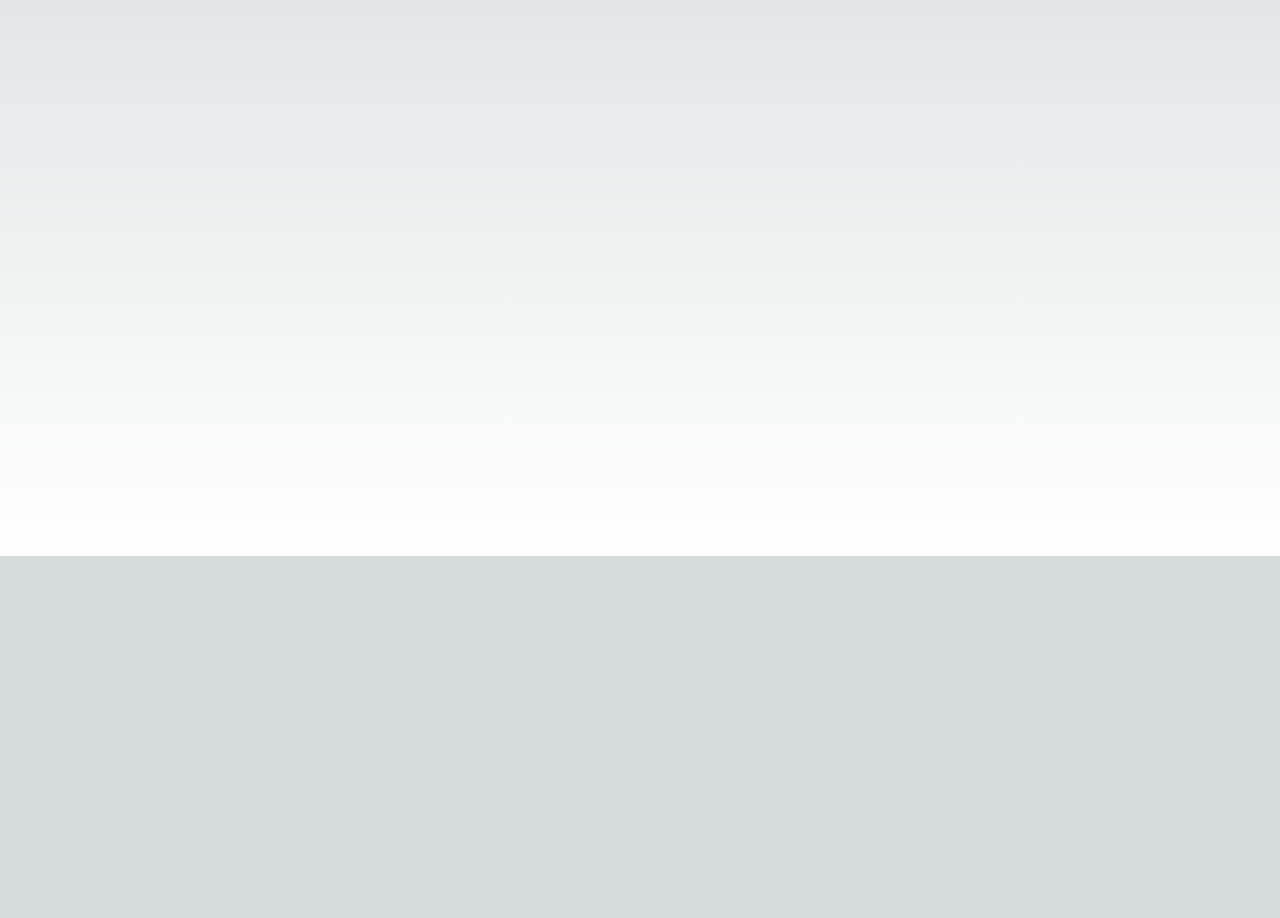
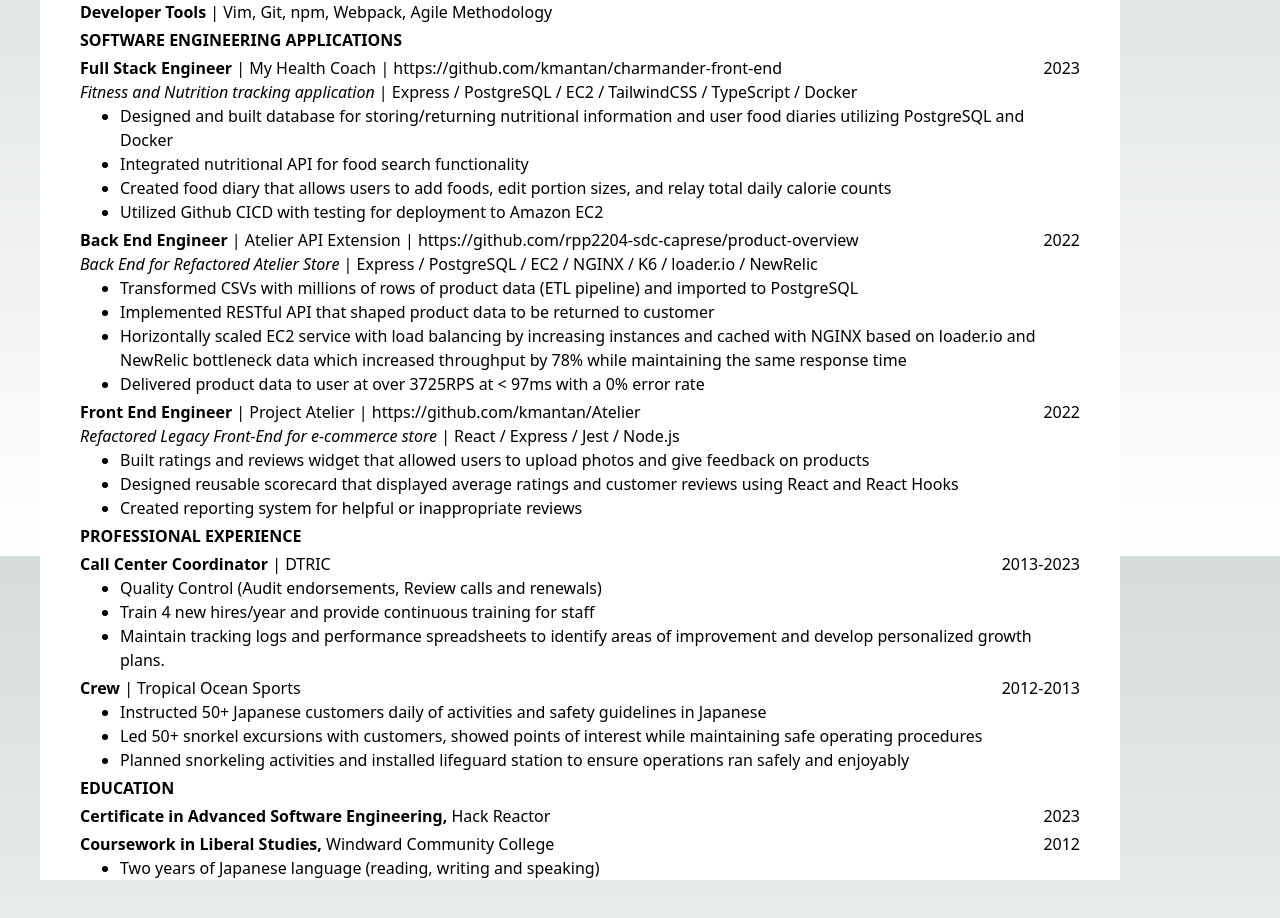
Before and after one commit to kmantan/personal-page, a Next.js app: page /content/resume in a window 1280 px wide. Shown: the part 244-1162 px from the top of the page. Before the commit the page ends 800 px from the top, so only its background shows below. Built offline with nearby package versions, Linux system fonts and the light colour scheme.

Commit message:
Completed resume

```diff
--- a/src/pages/content/resume.tsx
+++ b/src/pages/content/resume.tsx
@@ -2,15 +2,85 @@
 
 export default function Resume(){
   return (
-    <div className="bg-white m-10 h-5/6 w-full">
-      <div className="m-2">
-        <h1 className="text-black text-4xl mb-4">Keenan Aldridge</h1>
-        <p className="text-black">Aiea, Hawaii (Open to Remote) | (404) 576-8138 | kmantan@gmail.com</p>
+    <div className="resume bg-white m-10 h-5/6 w-full">
+      <div className="m-10">
+        <h1 className="text-black text-4xl font-bold mb-4">Keenan Aldridge</h1>
+        <p>Aiea, Hawaii (Open to Remote) | (404) 576-8138 | kmantan@gmail.com</p>
         <a className="text-black m-0" href="linkedin.com/in/keenanaldridge">linkedin.com/in/keenanaldridge   |</a>
         <a className="text-black ml-2" href="github.com/kmantan">github.com/kmantan</a>
-        <h3 className="text-black font-bold text-lg mt-4">TECHNICAL SKILLS</h3>
-        <p className="text-black"><strong>Front End</strong> | JavaScript (ES5 and ES6/Modern JS), React, TailwindCSS, NextJS, HTML5, CSS3, TypeScript, jQuery</p>
-        <p className="text-black"><strong>Back End</strong> | Node.js, Express, PostgreSQL, MongoDB, MySQL, RESTful API Development</p>
+        <h2 className="resume-h2">TECHNICAL SKILLS</h2>
+        <p><strong>Front End</strong> | JavaScript (ES5 and ES6/Modern JS), React, TailwindCSS, NextJS, HTML5, CSS3, TypeScript, jQuery</p>
+        <p><strong>Back End</strong> | Node.js, Express, PostgreSQL, MongoDB, MySQL, RESTful API Development</p>
+        <p><strong>Testing/Deployment</strong> | Jest, Mocha, Chai, AWS: EC2 / RDS / S3, K6, loader.io, NewRelic, CICD, NGINX, Docker</p>
+        <p><strong>Developer Tools</strong> | Vim, Git, npm, Webpack, Agile Methodology</p>
+        <h2 className="resume-h2">SOFTWARE ENGINEERING APPLICATIONS</h2>
+        <div className="resume-item">
+          <p><strong>Full Stack Engineer</strong> | My Health Coach | https://github.com/kmantan/charmander-front-end</p>
+          <p>2023</p>
+        </div>
+        <p className="text-black"><em>Fitness and Nutrition tracking application</em> | Express / PostgreSQL / EC2 / TailwindCSS / TypeScript / Docker</p>
+        <ul className="list-disc ml-10 mr-10">
+          <li>Designed and built database for storing/returning nutritional information and user food diaries utilizing PostgreSQL and Docker</li>
+          <li>Integrated nutritional API for food search functionality</li>
+          <li>Created food diary that allows users to add foods, edit portion sizes, and relay total daily calorie counts</li>
+          <li>Utilized Github CICD with testing for deployment to Amazon EC2</li>
+        </ul>
+        <div className="resume-item">
+          <p><strong>Back End Engineer</strong> | Atelier API Extension | https://github.com/rpp2204-sdc-caprese/product-overview</p>
+          <p>2022</p>
+        </div>
+        <p className="text-black"><em>Back End for Refactored Atelier Store</em> | Express / PostgreSQL / EC2 / NGINX / K6 / loader.io / NewRelic</p>
+        <ul className="list-disc ml-10 mr-10">
+          <li>Transformed CSVs with millions of rows of product data (ETL pipeline) and imported to PostgreSQL</li>
+          <li>Implemented RESTful API that shaped product data to be returned to customer</li>
+          <li>Horizontally scaled EC2 service with load balancing by increasing instances and cached with NGINX based on
+            loader.io and NewRelic bottleneck data which increased throughput by 78% while maintaining the same response
+            time</li>
+          <li>Delivered product data to user at over 3725RPS at {'<'} 97ms with a 0% error rate</li>
+        </ul>
+        <div className="resume-item">
+          <p><strong>Front End Engineer</strong> | Project Atelier | https://github.com/kmantan/Atelier</p>
+          <p>2022</p>
+        </div>
+        <p className="text-black"><em>Refactored Legacy Front-End for e-commerce store</em> | React / Express / Jest / Node.js</p>
+        <ul className="list-disc ml-10 mr-10">
+          <li>Built ratings and reviews widget that allowed users to upload photos and give feedback on products</li>
+          <li>Designed reusable scorecard that displayed average ratings and customer reviews using React and React Hooks</li>
+          <li>Created reporting system for helpful or inappropriate reviews</li>
+        </ul>
+        <h2 className="resume-h2">PROFESSIONAL EXPERIENCE</h2>
+        <div className="resume-item">
+          <p><strong>Call Center Coordinator</strong> | DTRIC</p>
+          <p>2013-2023</p>
+        </div>
+        <ul className="list-disc ml-10 mr-10">
+          <li>Quality Control (Audit endorsements, Review calls and renewals)</li>
+          <li>Train 4 new hires/year and provide continuous training for staff</li>
+          <li>Maintain tracking logs and performance spreadsheets to identify areas of improvement and develop personalized
+            growth plans.</li>
+        </ul>
+        <div className="resume-item">
+          <p><strong>Crew</strong> | Tropical Ocean Sports</p>
+          <p>2012-2013</p>
+        </div>
+        <ul className="list-disc ml-10 mr-10">
+          <li>Instructed 50+ Japanese customers daily of activities and safety guidelines in Japanese</li>
+          <li>Led 50+ snorkel excursions with customers, showed points of interest while maintaining safe operating
+            procedures</li>
+          <li>Planned snorkeling activities and installed lifeguard station to ensure operations ran safely and enjoyably</li>
+        </ul>
+        <h2 className="resume-h2">EDUCATION</h2>
+        <div className="resume-item">
+          <p><strong>Certificate in Advanced Software Engineering,</strong> Hack Reactor</p>
+          <p>2023</p>
+        </div>
+        <div className="resume-item">
+          <p><strong>Coursework in Liberal Studies,</strong> Windward Community College</p>
+          <p>2012</p>
+        </div>
+        <ul className="list-disc ml-10 mr-10">
+          <li>Two years of Japanese language (reading, writing and speaking)</li>
+        </ul>
       </div>
     </div>
       )
--- a/src/styles/globals.css
+++ b/src/styles/globals.css
@@ -159,7 +159,24 @@
   background-color: lightgreen;
 }
 
-.ting {
-  height: 300px;
-  width: 300px;
+.resume {
+  max-width: 1080px;
+  max-height: 1920px;
+  color: black;
 }
+
+.resume-h2 {
+  font-size: 100%;
+  text-shadow: none;
+  font-weight: bold;
+  margin-top: 10px;
+  color: black;
+  font-style: bold;
+  margin-top: 4px;
+}
+
+.resume-item {
+  margin-top: 4px;
+  display: flex;
+  justify-content: space-between;
+}
```
